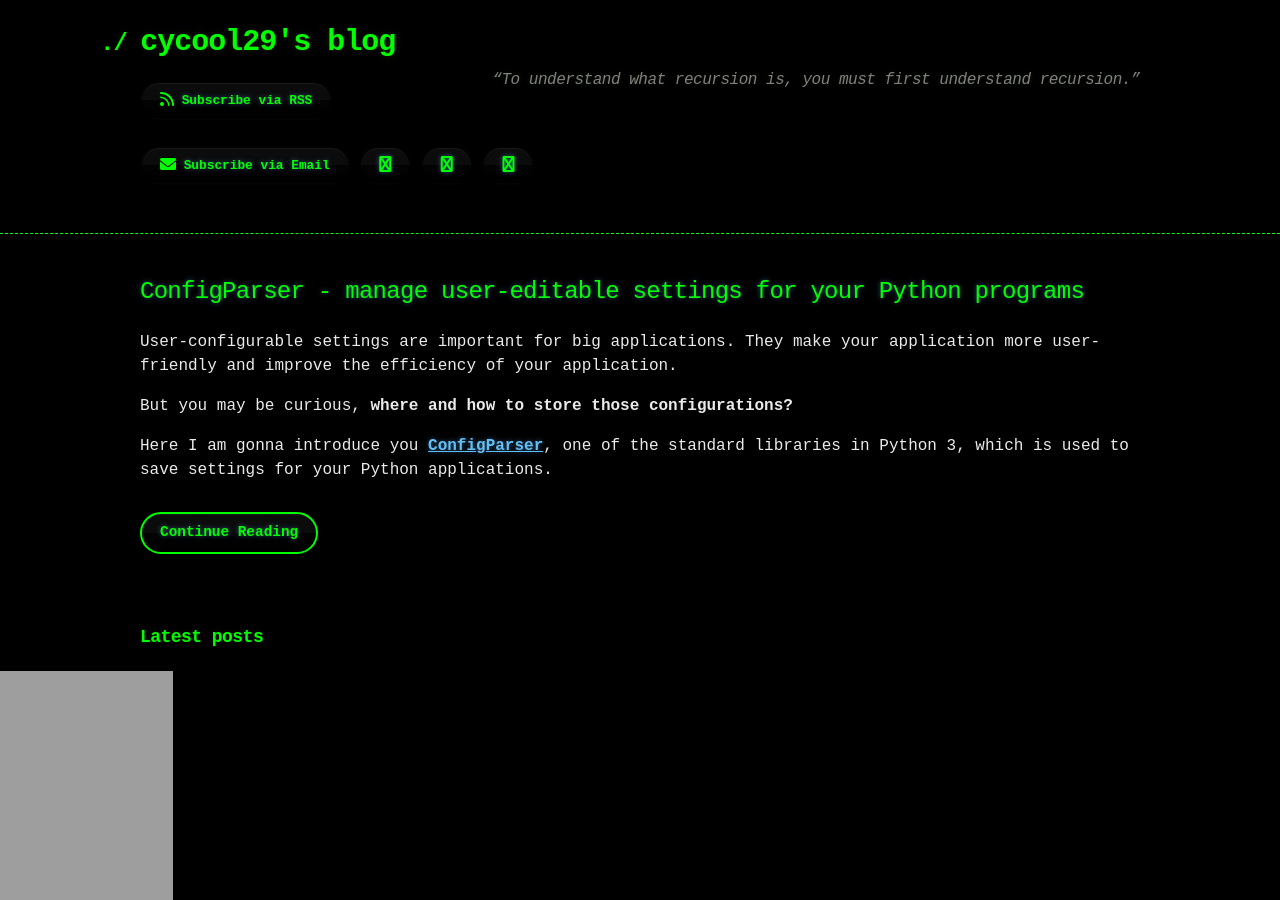
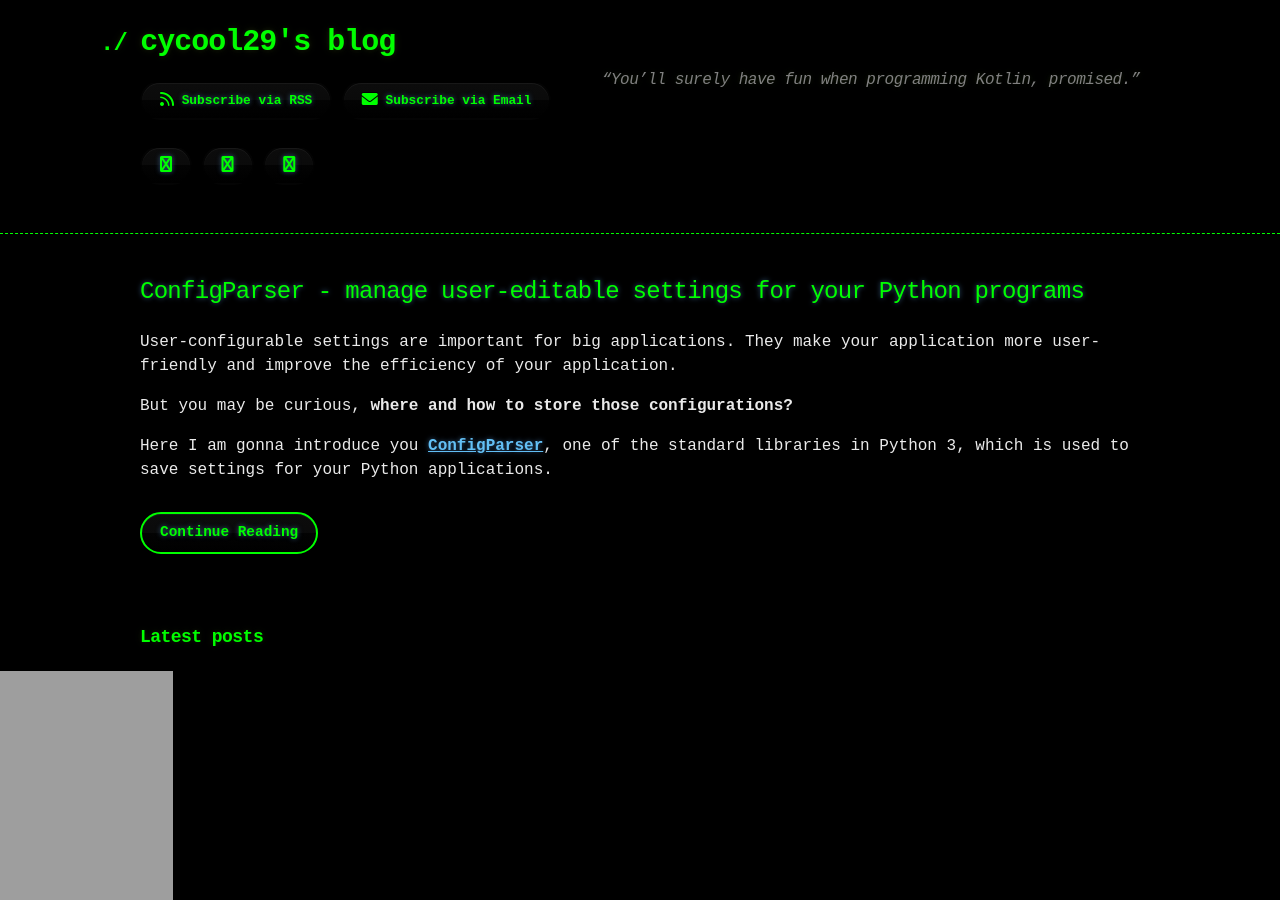
Before and after one commit to cycool29/cycool29.github.io, a Jekyll site: the page built from index.md, in a window 1280 px wide and 900 px high. Built offline with Jekyll 4.4.1, drawn with Linux system fonts in a browser that asks for light colours; a style sheet for code colours, icons or effects is not loaded.

Commit message:
Update quotes

```diff
--- a/_config.yml
+++ b/_config.yml
@@ -1,5 +1,5 @@
 title: cycool29's blog
-description: "“To understand what recursion is, you must first understand recursion.” "
+description: "“You’ll surely have fun when programming Kotlin, promised.” "
 bio: A high school student. Intermediate in Python, Git, Bash. Learning JavaScript. He/Him. "
 author: cycool29
 url: https://cycool29.github.io
```
